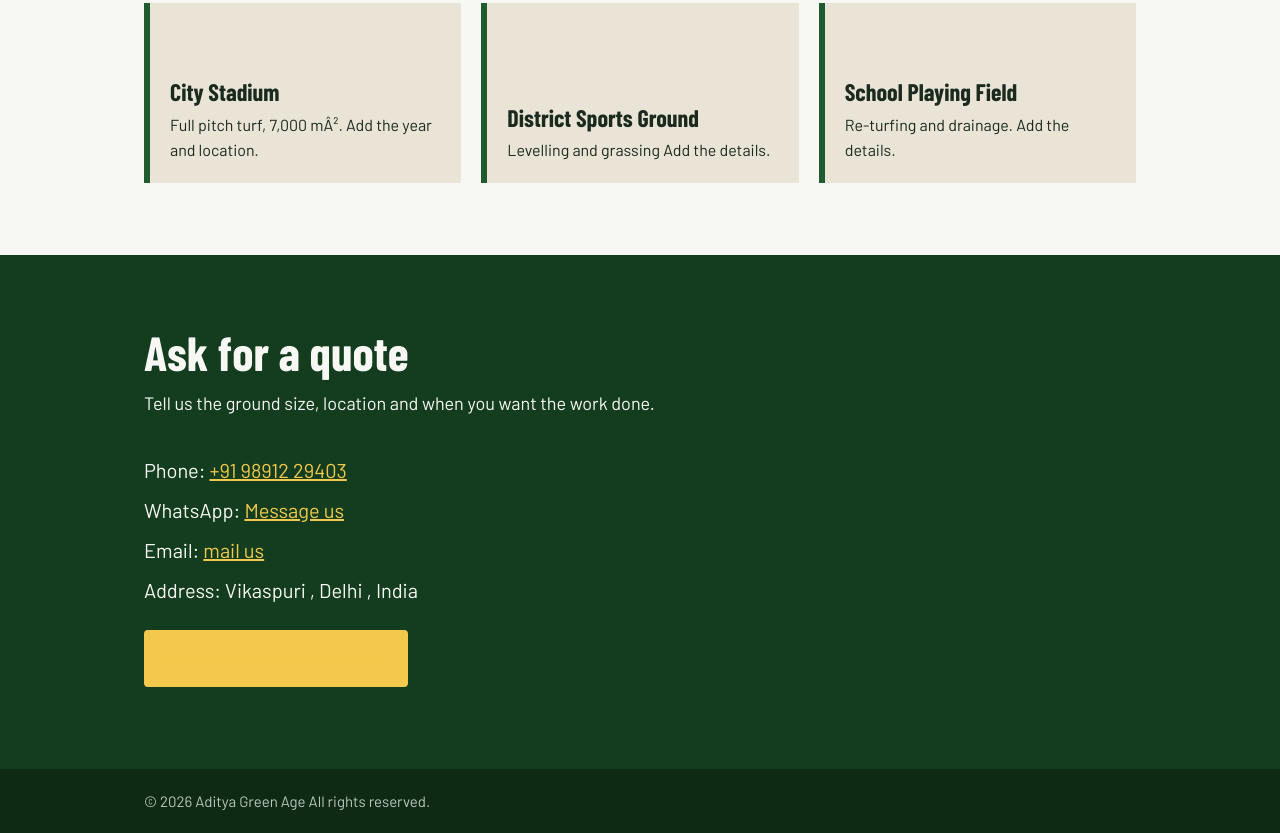
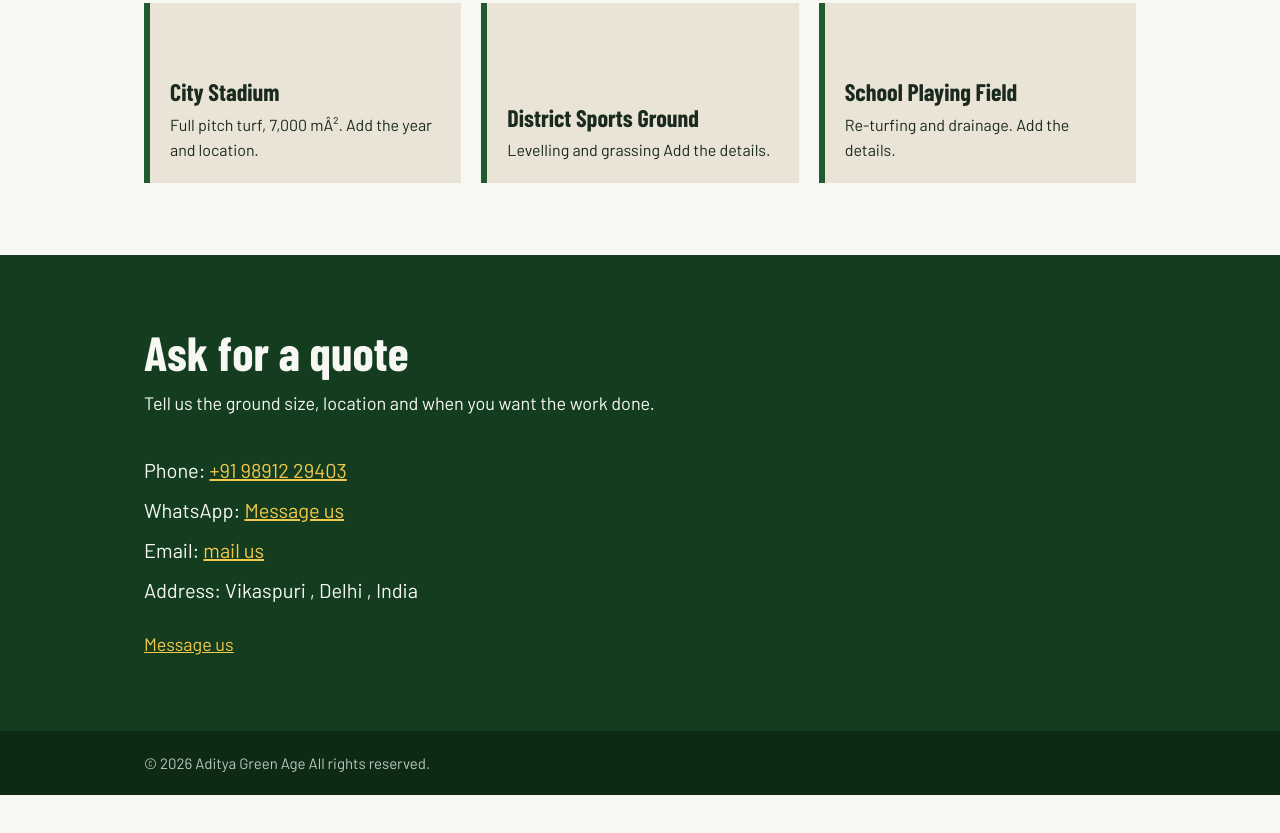
Before and after one commit to prkumarkus-svg/adtyagreenage.github.io, a plain HTML site: page index.html in a window 1280 px wide. Shown: the part 2128-2961 px from the top of the page. After the commit the page ends 2923 px from the top, so only its background shows below. Drawn offline with nearby package versions, Linux system fonts and the light colour scheme.

Commit message:
Update WhatsApp button styling and link

```diff
--- a/index.html
+++ b/index.html
@@ -151,7 +151,9 @@ footer{background:#0e2a15;color:#b9c7bc;padding:20px 0;font-size:15px}
         <li>Email: <a href="mailto:pr.kumar.kus@gmail.com">mail us</a></li>
         <li>Address: Vikaspuri , Delhi , India</li>
       </ul>
-      <a class="btn btn-main" href="https://wa.me/9891229403?text=Hello%2C%20I%20need%20a%20quote%20for%20grassing.">Send a WhatsApp message</a>
+      <a class="btn-whatsapp" href="https://wa.me/919891229403?text=Hello%2C%20I%20need%20a%20quote%20for%20grassing." target="_blank" rel="noopener">
+  Message us
+</a>
     </div>
   </section>
 </main>
```
